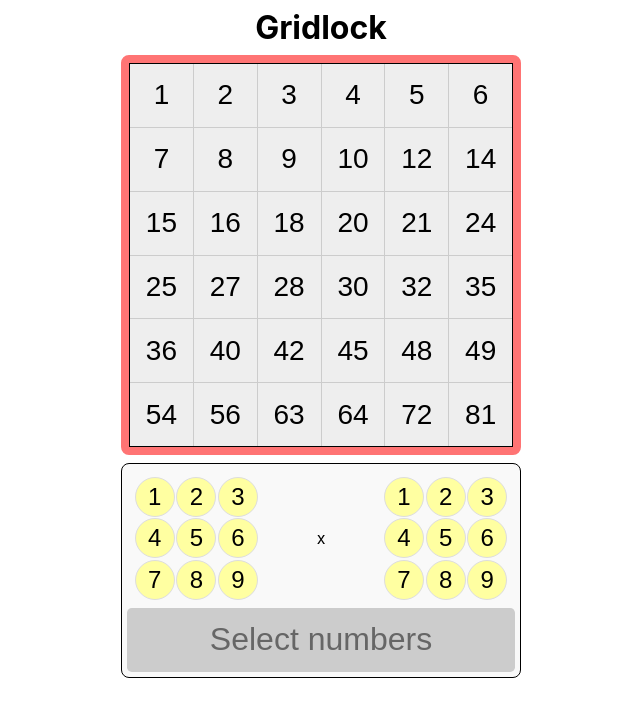
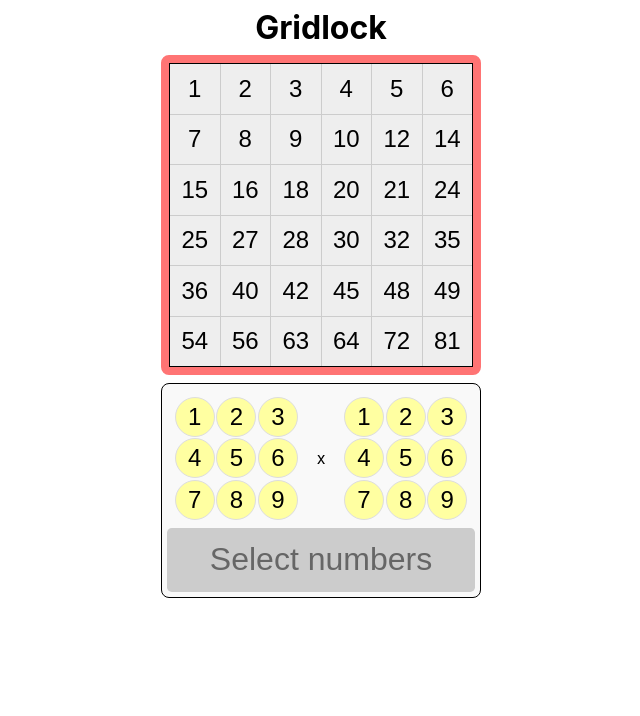
Before and after one commit to willbraun/gridlock, a React (Create React App) app: page / in a window 1280 px wide. Shown: the top 716 px of the page, without its empty margins (319-959 px from the left). Built offline with nearby package versions, Linux system fonts and the light colour scheme.

Commit message:
set max width and height on grid

```diff
--- a/src/App.css
+++ b/src/App.css
@@ -4,8 +4,7 @@
 	transform: translateX(-50%);
 	text-align: center;
 	width: calc(100vw - 2rem);
-	max-width: 50vh;
-	height: 80vh;
+	max-width: var(--grid-size);
 	margin: 0.5rem auto;
 }
 
--- a/src/index.css
+++ b/src/index.css
@@ -4,6 +4,7 @@
 	--yellow: rgb(255, 255, 161);
 	--red: rgb(255, 116, 116);
 	--blue: rgb(145, 181, 255);
+	--grid-size: 40vh;
 }
 
 body {
--- a/src/styles/grid.css
+++ b/src/styles/grid.css
@@ -5,6 +5,8 @@
     margin: 0 0 0.5rem 0;
     transition: 0.3s;
     width: 100%;
+    max-height: var(--grid-size);
+    max-width: var(--grid-size);
     aspect-ratio: 1;
 }
 
--- a/src/styles/square.css
+++ b/src/styles/square.css
@@ -4,7 +4,7 @@
     justify-content: center;
     align-items: center;
     border: none;
-    font-size: 3.5vh;
+    font-size: 3vh;
     color: #000;
     transition: 0.1s;
     width: 100%;
```
